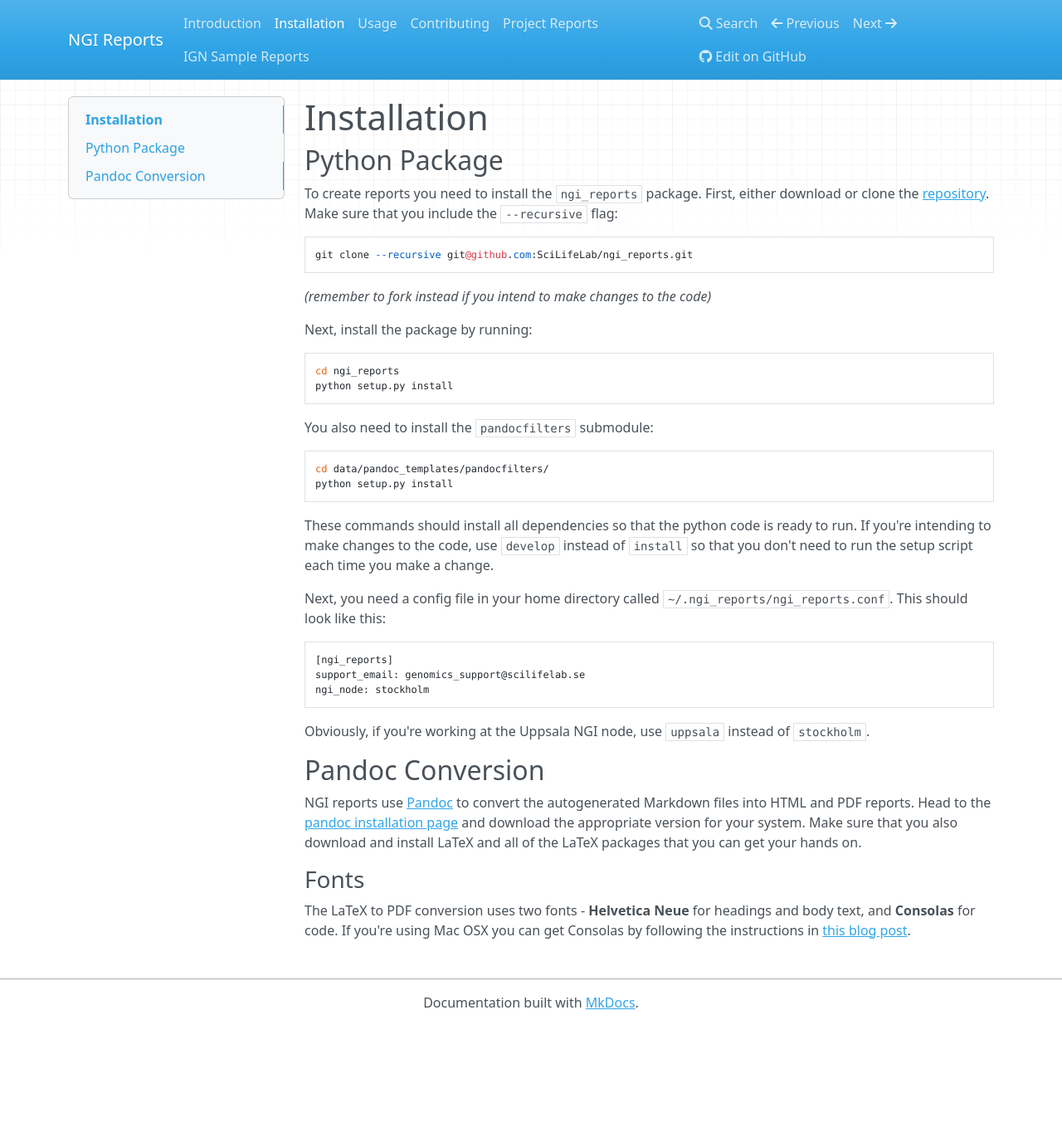
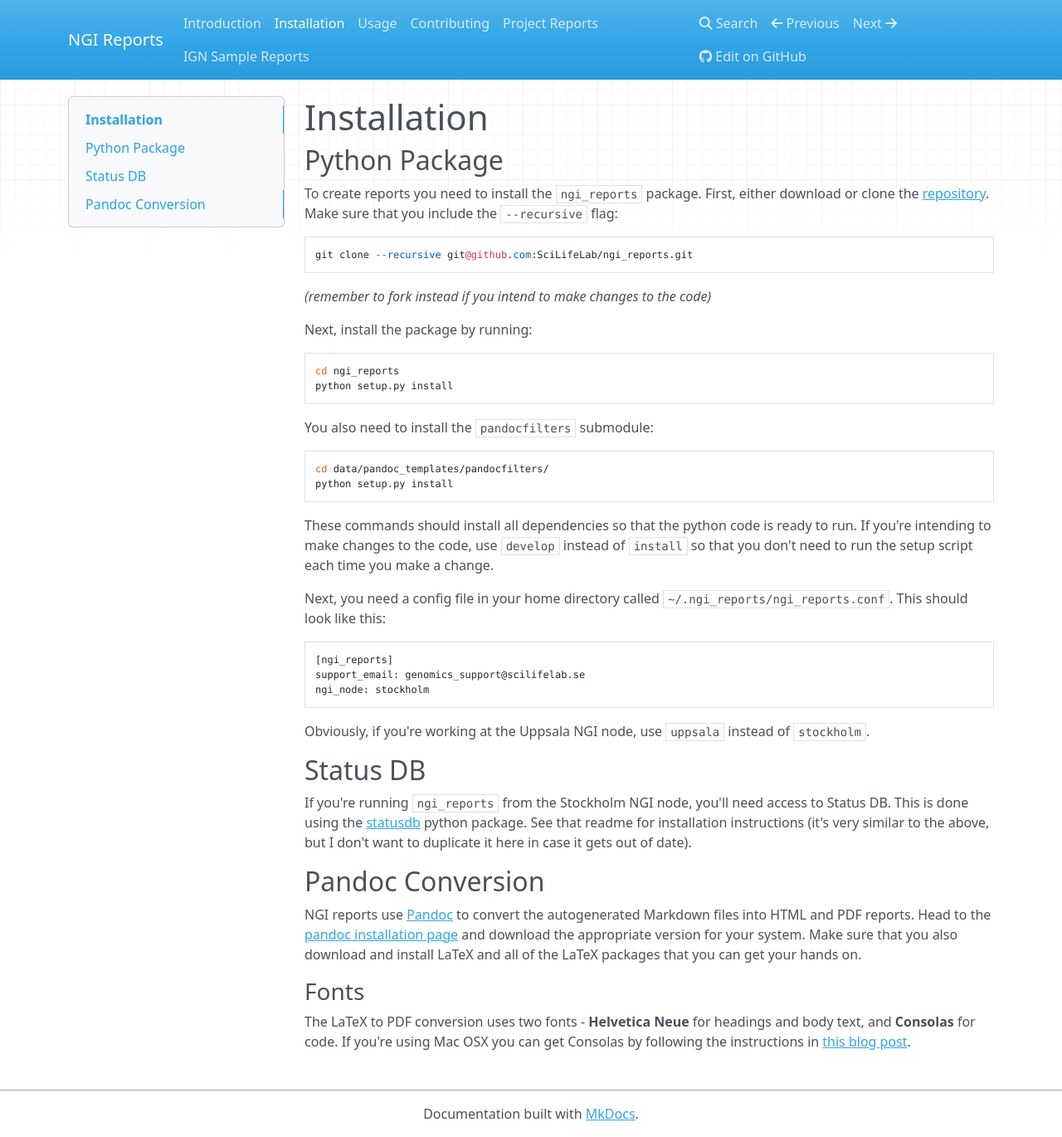
Before and after one commit to NationalGenomicsInfrastructure/ngi_reports, an MkDocs documentation site: the page built from docs/installation.md, in a window 1280 px wide and 1370 px high. Shown: the whole window at 83% size. Built offline with MkDocs 1.6.1, drawn with Linux system fonts in a browser that asks for light colours; nearby versions of some CDN libraries; old or Windows-style settings are respelled for this version of MkDocs.

Commit message:
Added installation note about needing statusdb package

```diff
--- a/docs/installation.md
+++ b/docs/installation.md
@@ -40,6 +40,12 @@ ngi_node: stockholm
 Obviously, if you're working at the Uppsala NGI node, use `uppsala` instead
 of `stockholm`.
 
+## Status DB
+If you're running `ngi_reports` from the Stockholm NGI node, you'll need access
+to Status DB. This is done using the [statusdb](https://github.com/SciLifeLab/statusdb)
+python package. See that readme for installation instructions (it's very similar to the
+above, but I don't want to duplicate it here in case it gets out of date).
+
 ## Pandoc Conversion
 NGI reports use [Pandoc](http://johnmacfarlane.net/pandoc/)
 to convert the autogenerated Markdown files into HTML and PDF reports.
```
